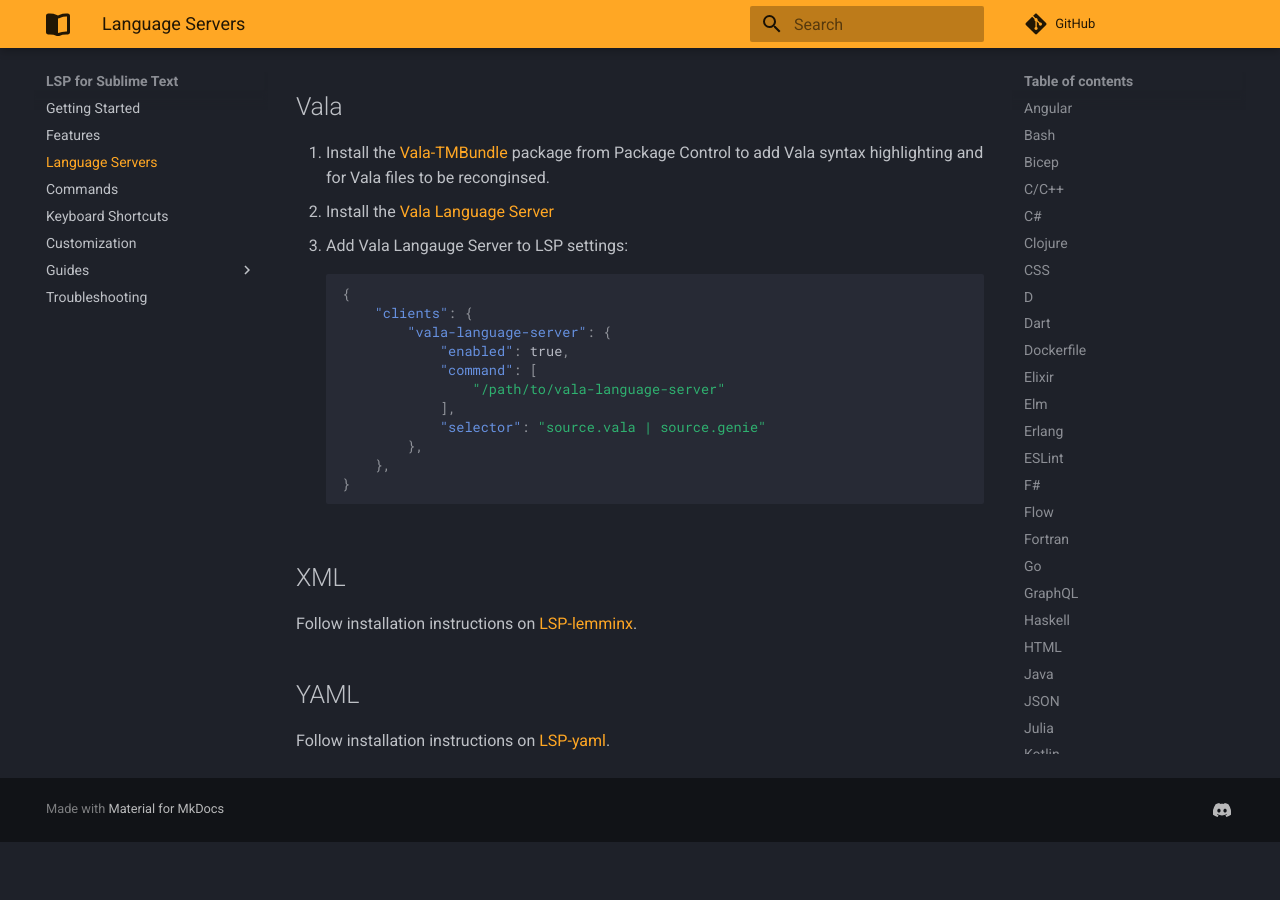
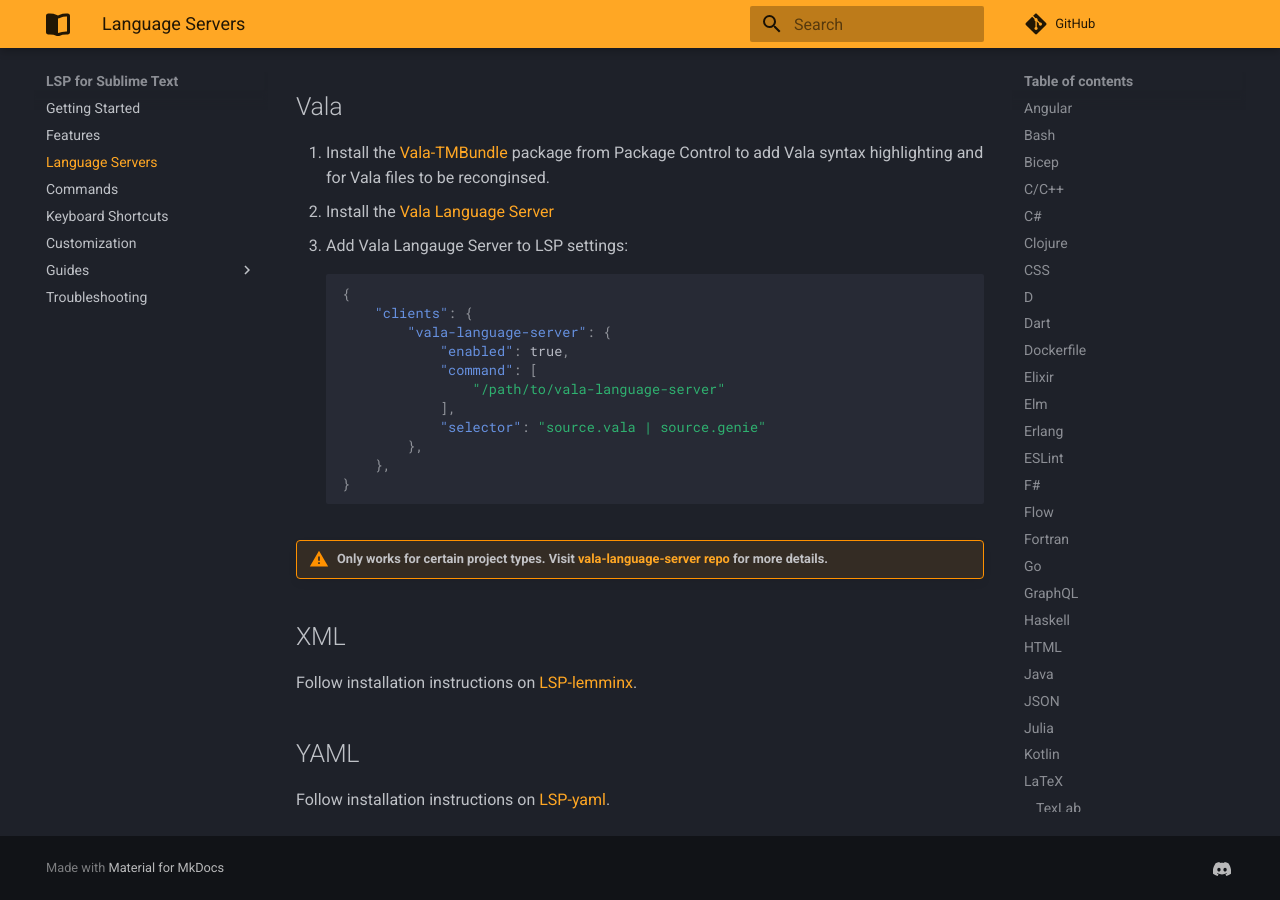
Before and after one commit to sublimelsp/LSP, an MkDocs documentation site: the page built from docs/src/language_servers.md, in a window 1280 px wide and 900 px high, scrolled down 13490 px. Built offline with MkDocs 1.6.1 and Material for MkDocs 9.7.7, drawn with Linux system fonts in a browser that asks for light colours; comment, search, counter and statistics services are not loaded; before the commit the page ends 14332 px from its top, so only the background shows below that.

Commit message:
Add project type warning to Vala LSP instructions

````diff
--- a/docs/src/language_servers.md
+++ b/docs/src/language_servers.md
@@ -562,6 +562,8 @@
     }
     ```
 
+!!! warning "Only works for certain project types. Visit [vala-language-server repo](https://github.com/Prince781/vala-language-server) for more details."
+
 ## XML
 
 Follow installation instructions on [LSP-lemminx](https://github.com/sublimelsp/LSP-lemminx).
````
